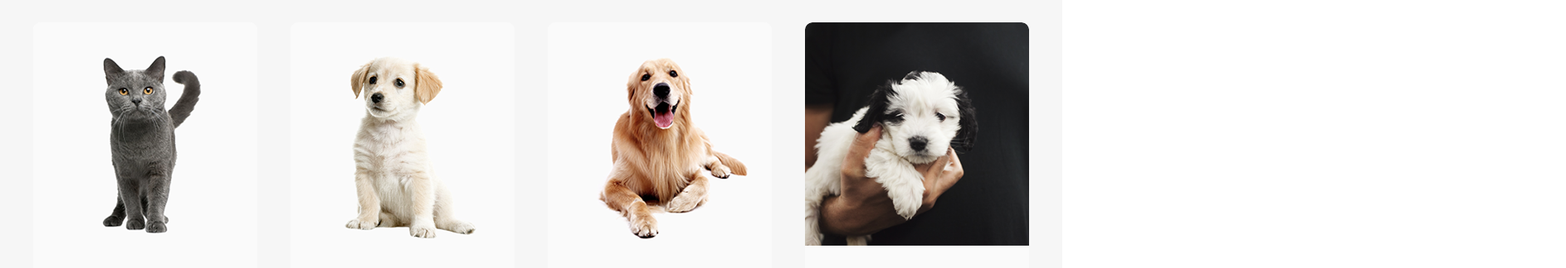
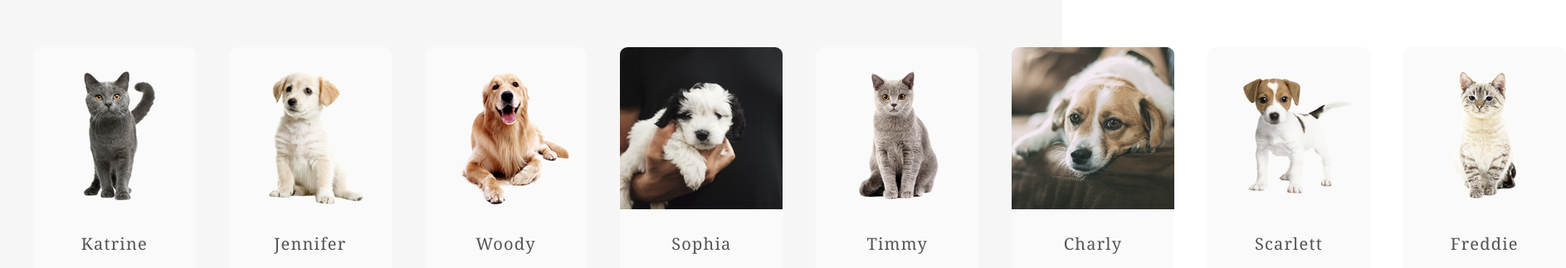
Before and after one commit to iSaklov/shelter-js-webpack, a plain HTML site: page shelter/pets.html in a window 1280 px wide. Shown: the part 293-617 px from the top of the page at 83% size, 1887 px wide, since content can reach past the window. Drawn offline with Linux system fonts and the light colour scheme.

Commit message:
refactor: main page responsive styles

```diff
--- a/shelter/styles/scss/_variables.scss
+++ b/shelter/styles/scss/_variables.scss
@@ -18,9 +18,9 @@ $color-dark-s: #CDCDCD;
 
 // MEDIA QUERIES
 $breakpoints: (
-	"mobile": 767px,
+	"mobile": 480px,
 	"tablet": 768px,
-	"desktop": 1024px
+	"desktop": 1025px
 );
 
 // 320px — 480px : les mobiles
@@ -35,17 +35,31 @@ $breakpoints: (
 	}
 }
 
+// @mixin media-tablet {
+// 	@media screen and (min-width: map-get($breakpoints, "tablet")) and (max-width: 1024px) {
+// 		@content;
+// 	}
+// }
+
 @mixin media-tablet {
-	@media screen and (min-width: map-get($breakpoints, "tablet")) {
+	@media screen and (min-width: 481px) and (max-width: 768px) {
 		@content;
 	}
 }
 
+// @mixin media-desktop {
+// 	@media screen and (min-width: map-get($breakpoints, "desktop")) {
+// 		@content;
+// 	}
+// }
+
 @mixin media-desktop {
-	@media screen and (min-width: map-get($breakpoints, "desktop")) {
+	@media screen and (min-width: 769px) {
 		@content;
 	}
 }
+
+
 
 // OTHERS
 $border-primary: 2px solid $color-primary;
@@ -61,7 +75,7 @@ $background-primary: url(../../assets/images/noise_transparent@2x.png), radial-g
   list-style: none;
 }
 
-@mixin horizontal-list($margin-x: 35px) {
+@mixin horizontal-list($margin-right: 0px) {
   @include reset-list;
 
   li {
@@ -69,7 +83,7 @@ $background-primary: url(../../assets/images/noise_transparent@2x.png), radial-g
     margin: {
 			top: 0px;
       left: 0px;
-      right: $margin-x;
+      right: $margin-right;
 			bottom: 0px;
     }
 		&:last-child {
@@ -99,8 +113,9 @@ $background-primary: url(../../assets/images/noise_transparent@2x.png), radial-g
 		border: $border;
 		padding: 13px 43px;
 	}
-	// margin: 0 auto;
 	width: max-content;
+	margin-left: auto;
+	margin-right: auto;
 	transition: all 0.5s;
 	@media (hover: hover) {
 		&:hover {
@@ -133,6 +148,8 @@ $background-primary: url(../../assets/images/noise_transparent@2x.png), radial-g
 	@include button($border: $border-primary);
 	width: 48px;
 	height: 48px;
+	margin-left: 0;
+	margin-right: 0;
 	padding: 0;
 	@media (hover: hover) {
 		&:hover {
--- a/shelter/styles/scss/style.scss
+++ b/shelter/styles/scss/style.scss
@@ -6,6 +6,7 @@ html {
 }
 
 body {
+	// paragraph__L
 	font-family: $font-family-arial;
 	font-style: normal;
   font-weight: 400;
@@ -13,8 +14,11 @@ body {
 	line-height: 2.4rem;
 	text-align: center;
 	color: $color-dark-xl;
+	//
+}
 
-	overflow-x: hidden;
+img {
+	max-width: 100%;
 }
 
 a {
@@ -96,24 +100,29 @@ h5 {
 }
 
 .container {
-	max-width: 120rem;
+	max-width: 128rem;
 	margin: 0rem auto;
+	padding-left: 4rem;
+	padding-right: 4rem;
 
 	@include media-tablet {
-		padding: 0rem 3rem;
+		padding-left: 3rem;
+		padding-right: 3rem;
 	}
 
 	@include media-mobile {
-		padding: 0rem 1rem;
+		padding-left: 1rem;
+		padding-right: 1rem;
 	}
 }
 
-.section__content__margin {
-	margin: 8rem auto 10rem;
+.section__content__margin__y {
+	margin-top: 8rem;
+	margin-bottom: 10rem;
 
 	@include media-mobile {
-		margin: 0rem auto;
-		padding: 4.2rem 1rem;
+		margin-top: 4.2rem;
+		margin-bottom: 4.2rem;
 	}
 }
 
@@ -122,14 +131,16 @@ h5 {
 	display: flex;
 	justify-content: space-between;
 	align-items: center;
-	padding: 3rem 2rem 0rem;
+	padding-top: 3rem;
 
-	@include media-tablet {
-		padding-top: 3rem;
+	@include media-mobile {
+		padding-left: 1rem;
+		padding-right: 1rem;
 	}
 }
 
 // BUREGER MENU
+@media screen and (max-width: 767px) {
 	.sidevan {
 		position: fixed;
 		z-index: 1;
@@ -137,6 +148,8 @@ h5 {
 		left: -1000vw;
 		transition: left 0.5s ease;
 	}
+}
+
 
 .sidenav .active {
   left: 0;
@@ -148,6 +161,15 @@ h5 {
   top: 0;
   right: 25px;
   font-size: 36px;
+}
+
+/* Open btn */
+#open-btn {
+	display: none;
+
+	@media screen and (max-width: 767px) {
+		display: inline-block;
+	}
 }
 
 /* Icône burger */
@@ -182,13 +204,12 @@ h5 {
 }
 
 .list__menu {
-	@include horizontal-list(3.6rem);
+	@include horizontal-list($margin-right: 3.6rem);
 	padding: 1.6rem 0rem 2rem;
 }
 
 .menu__item a {
 	color: $color-dark-s;
-	text-decoration: none;
 	font-size: 1.5rem;
 	line-height: 2.4rem;
 	padding-bottom: .3rem; //? FIGMA pixel perfect
@@ -224,8 +245,8 @@ h5 {
 		padding-top: 15rem;
 
 		img {
-			width: 56.9rem;
-			height: 59.3rem;
+			width: 100%; //? Pas mal
+			max-width: 56.9rem;
 			align-self: flex-end;
 			margin-top: 10rem;
 		}
@@ -236,7 +257,7 @@ h5 {
 		padding-top: 15rem;
 
 		img {
-			width: 26rem;
+			max-width: 26rem;
 			align-self: flex-end;
 			margin-top: 10.5rem;
 		}
@@ -255,6 +276,9 @@ h5 {
 	p {
 		color: $color-dark-s;
 		margin: 4.2rem auto;
+	}
+	.button__primary {
+		margin-left: 0;
 	}
 
 	@include media-tablet {
@@ -289,11 +313,7 @@ h5 {
 
 	@include media-tablet {
 		flex-direction: column;
-		width: 43.7rem;
-
-		.about__content {
-			padding: 0rem .3rem 3rem .4rem;
-		}
+		max-width: 43.7rem;
 
 		img {
 			order: 0;
@@ -303,19 +323,6 @@ h5 {
 
 	@include media-mobile {
 		flex-direction: column;
-		width: auto; //! À REVISER
-
-		.about__content {
-			margin-bottom: 4.2rem;
-			padding: 0rem;
-			padding: 0rem 1.5rem;
-			text-align: justify;
-
-			h3 {
-				text-align: center;
-			}
-
-		}
 
 		img {
 			order: 0;
@@ -335,7 +342,20 @@ h5 {
 		margin: 2.5rem 0rem;
 	}
 
+	@include media-tablet {
+		padding: 0rem .3rem 3rem .4rem;
+	}
+
 	@include media-mobile {
+		margin-bottom: 4.2rem;
+		padding: 0rem;
+		padding: 0rem 1.5rem;
+		text-align: justify;
+
+		h3 {
+			text-align: center;
+		}
+
 		p:first-of-type {
 			margin: 2.5rem 0rem 2.2rem;
 		}
@@ -345,50 +365,86 @@ h5 {
 // OUR FRIENDS SECTION
 .our__friends__section {
 	background-color: $color-light-l;
-	padding: 8rem 0rem 10rem;
-
-	.button__primary {
-		margin: 0rem auto;
-	}
+	padding-top: 8rem;
+	padding-bottom: 10rem;
 
 	@include media-mobile {
-		padding: 4.2rem 0rem;
+		padding-top: 4.2rem;
+		padding-bottom: 4.2rem;
 	}
 }
 
 .slider__wrapper {
 	display: flex;
-	flex-flow: row wrap;
 	justify-content: space-between;
 	align-items: center;
 	margin-top: 6rem;
 	margin-bottom: 6rem;
+
+	@include media-mobile {
+		flex-wrap: wrap;
+		width: 27rem; // For align nav buttons
+		margin-top: 4.2rem;
+		margin-bottom: 4.2rem;
+		margin-left: auto;
+		margin-right: auto;
+
+		.button__float {
+			margin-top: 2rem;
+		}
+	}
+
 	.btn__prev {
-		margin-right: 5.3rem;
+		@include media-mobile {
+			margin-left: 4.3rem;
+			order: 1;
 		}
+	}
+
 	.btn__next {
-		margin-left: 5.3rem;
 		transform: rotate(180deg);
+
+		@include media-mobile {
+			margin-right: 4.3rem;
+			order: 1;
+		}
+	}
+}
+
+.cards__wrapper {
+	display: flex;
+	flex-wrap: wrap;
+	column-gap: 9rem;
+	justify-content: center;
+	align-items: center;
+	height: 43.5rem;
+	overflow: hidden;
+
+	@include media-tablet {
+		column-gap: 4rem;
+		// margin-left: 1.2rem;
+		// margin-right: 1.2rem;
+	}
+
+	@include media-mobile {
+		// column-gap: auto;
+		// row-gap: 3rem;
+		width: 100%;
 	}
 }
 
 .card__content {
-	flex-basis: 27rem;
+	// flex-basis: 27rem;
+	width: 27rem;
 	display: flex;
-	flex-flow: column wrap;
+	flex-direction: column;
 	justify-content: space-between;
 	align-items: center;
 	background-color: $color-light-s;
 	padding-bottom: 3rem;
 	border-radius: .9rem;
-	margin: 0rem 4.5rem;
-
-	&:first-of-type {
-		margin-left: 0rem;
-	}
-	&:last-of-type {
-		margin-right: 0rem;
-	}
+	// margin-left: auto;
+	// margin-right: auto;
 
 	img {
 		border-radius: .9rem .9rem 0rem 0rem;
@@ -404,58 +460,6 @@ h5 {
 			.button__secondary {
 				background-color: $color-primary-light;
 				border-color: $color-primary-light;
-			}
-		}
-	}
-}
-
-@include media-tablet {
-	.slider__wrapper {
-		.btn__prev {
-			margin-right: 1.2rem;
-		}
-		.btn__next {
-			margin-left: 1.2rem;
-		}
-
-		.card__content {
-			margin: 0rem;
-
-			&:first-of-type {
-				margin-right: 4rem;
-			}
-
-			&:last-of-type {
-				display: none;
-			}
-		}
-	}
-}
-
-@include media-mobile {
-	.slider__wrapper {
-		margin-top: 4.2rem;
-		margin-bottom: 4.2rem;
-
-		.card__content {
-			display: none;
-			margin: 0rem 1.5rem;
-			&:first-of-type {
-				display: flex;
-				order: -1;
-			}
-		}
-
-		.button__float {
-			margin-top: 2rem;
-
-			&.btn__prev {
-				margin-right: 0rem;
-				margin-left: 5.8rem;
-			}
-			&.btn__next {
-				margin-left: 0rem;
-				margin-right: 5.8rem;
 			}
 		}
 	}
@@ -507,7 +511,7 @@ h5 {
 				}
 
 				&:last-of-type {
-					// justify-self: left; // Not working
+					margin-right: auto;
 				}
 			}
 		}
@@ -515,15 +519,16 @@ h5 {
 }
 
 // DONATION SECTION
-.donation__section {
+.donation__section .container {
 	display: flex;
 	flex-flow: row wrap;
 	justify-content: center;
 	align-items: center;
 	background-color: $color-light-l;
-	padding: 8rem 0rem 10rem;
+	padding-top: 8rem;
+	padding-bottom: 10rem;
 
-	img {
+	& > img {
 		order: -1;
 		margin-right: 3rem;
 	}
@@ -539,7 +544,7 @@ h5 {
 
 	@include media-mobile {
 		flex-direction: column;
-		padding: 4.2rem 2rem 41.8rem;
+		padding: 4.2rem 2rem 4.18rem;
 
 		& > img {
 			order: 0;
@@ -562,22 +567,19 @@ h5 {
 		width: max-content;
 		border-radius: .9rem;
 		padding: 1rem 1.5rem;
+
 		@media (hover: hover) {
 			&:hover {
 				background-color: $color-primary-light;
 			}
 		}
-
-		@include media-mobile {
-			font-size: 1.5rem;
-			line-height: 1.7rem;
-		}
 	}
 
 	img {
-		vertical-align: text-top; //? WTF
-		margin-right: 1rem;
+		vertical-align: text-top;
+		padding-right: 1rem;
 	}
+
 
 	@include media-tablet {
 		margin-bottom: 6rem;
@@ -591,6 +593,8 @@ h5 {
 		}
 
 		h4 {
+			font-size: 1.5rem;
+			line-height: 1.7rem;
 			margin: 0rem auto;
 		}
 
@@ -609,12 +613,59 @@ h5 {
 		padding-top: 3rem;
 	}
 
+	@include media-mobile {
+		padding-top: 3rem;
+	}
+
 	.container {
 		display: flex;
-		flex-flow: row wrap;
-		column-gap: 16rem;
 		justify-content: space-between;
 		text-align: left;
+
+		@include media-tablet {
+			flex-direction: column;
+			gap: 6.5rem 6rem;
+
+			> img {
+				width: 30rem;
+				margin-left: auto;
+				margin-right: auto;
+			}
+		}
+
+		@include media-mobile {
+			flex-direction: column;
+			row-gap: 4rem;
+			align-items: center;
+			text-align: center;
+
+			& > img {
+				width: 26rem;
+			}
+		}
+
+		.infos {
+			display: flex;
+			column-gap: 16rem;
+
+			a {
+				display: flex;
+				align-items: center;
+				column-gap: 2rem;
+
+				@media media-mobile {
+					margin-left: auto;
+					margin-right: auto;
+				}
+			}
+
+			h3 {
+				color: $color-light-xl;
+			}
+
+			h4 {
+				color: $color-primary;
+			}
 
 			div {
 				display: flex;
@@ -624,42 +675,32 @@ h5 {
 
 				&:last-of-type {
 					row-gap: 3.3rem;
-				margin-left: -0.6rem; //? incorrect layout positioning in figma
+
+					@include media-mobile {
+						row-gap: 4rem;
+					}
 				}
 			}
 
 			@include media-tablet {
-			gap: 6.5rem 6rem;
+				column-gap: 6rem;
+				padding-left: 3.4rem;
+				padding-right: 3.4rem;
 
 				div {
-				padding-top: 0;
-				&:first-of-type {
-					padding-left: 3.4rem;
-				}
-				&:last-of-type {
-					padding-right: 3.4rem;
+					padding-top: 0rem;
 				}
 			}
 
-			& > img {
-				margin: 0 auto;
+			@include media-mobile {
+				flex-direction: column;
+				row-gap: 4rem;
+
+				div {
+					padding-top: 0rem;
 				}
 			}
 		}
-
-	a {
-		display: flex;
-		align-items: center;
-		column-gap: 2rem;
-	}
-
-
-	h3 {
-		color: $color-light-xl;
-	}
-
-	h4 {
-		color: $color-primary;
 	}
 }
 
```
Also changed, not shown: shelter/index.html (+22 -12 lines), shelter/styles/css/style.css. Lines whose indentation alone changed are shown as unchanged.
